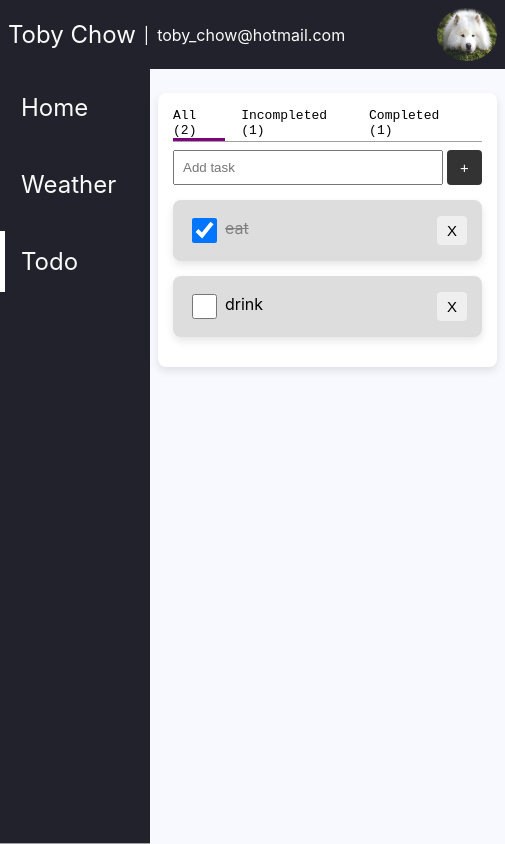
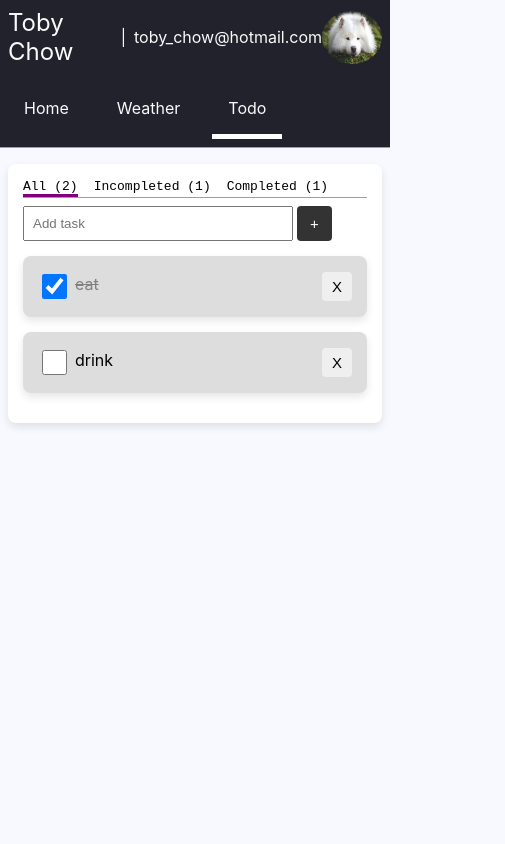
Before and after one commit to TobyChow/brightspot, a React (Create React App) app: page /todo in a window 390 px wide. Shown: the whole page, 505 px wide, since content can reach past the window. Built offline with nearby package versions, Linux system fonts and the light colour scheme.

Commit message:
fix mobile responsiveness

```diff
--- a/src/App.css
+++ b/src/App.css
@@ -4,7 +4,11 @@
     --main-text-color: #fafafa;
 }
 html,body,#root {
+    width: 100%;
     height: 100%;
+    margin: 0px;
+    padding: 0px;
+    overflow-x: hidden;
 }
 body {
     background: ghostwhite;
--- a/src/features/dashboard/Dashboard.module.css
+++ b/src/features/dashboard/Dashboard.module.css
@@ -1,15 +1,6 @@
 .dashboardContainer {
-    display:grid;
-    grid-template: auto 1fr / auto 1fr;
     height:100%;
 }
-header {
-    grid-column:1/-1;
-}
-nav {
-    grid-column:1/2;
-}
 main {
-    grid-column:2/-1;
     margin-top:16px;
 }
--- a/src/features/navigation/Navigation.js
+++ b/src/features/navigation/Navigation.js
@@ -20,6 +20,6 @@ export default function Navigation() {
 
 function NavItem({ text }) {
     return (
-        <div className={classNames(styles.navItem, 'header-1')}>{text}</div>
+        <div className={classNames(styles.navItem)}>{text}</div>
     );
 }
--- a/src/features/navigation/Navigation.module.css
+++ b/src/features/navigation/Navigation.module.css
@@ -1,25 +1,26 @@
 .navigationContainer {
-    height:100%;
     background:var(--main-background);
     color:var(--main-text-color);
     display:flex;
-    flex-flow:column;
-    width:150px;
+    width:100%;
 }
 .navigationContainer a {
-    margin:8px 0;
-    border-left:5px solid transparent;
+    margin:8px;
+    border-bottom:5px solid transparent;
 }
 .navItem {
     padding:8px;
     margin:8px;
     color:var(--main-text-color);
+    @media(min-width:600px) {
+        font-size:1.3rem;
+    }
 }
 :global a.active {
-    border-left:5px solid white;
+    border-bottom:5px solid white;
 }
 a:hover {
-    border-left:5px solid white;
+    border-bottom:5px solid white;
     transition: all 0.3s ease;
     cursor:pointer;
 }
```
